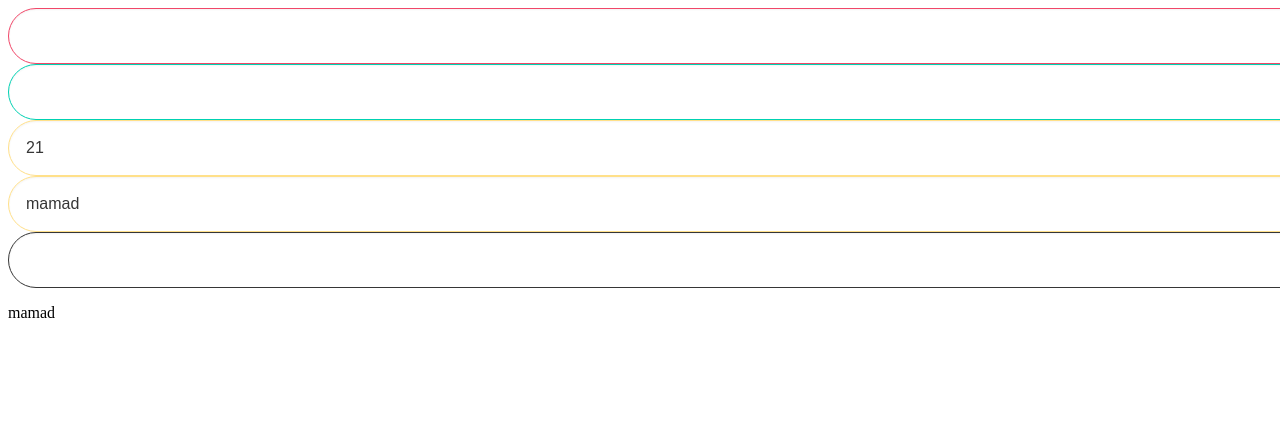
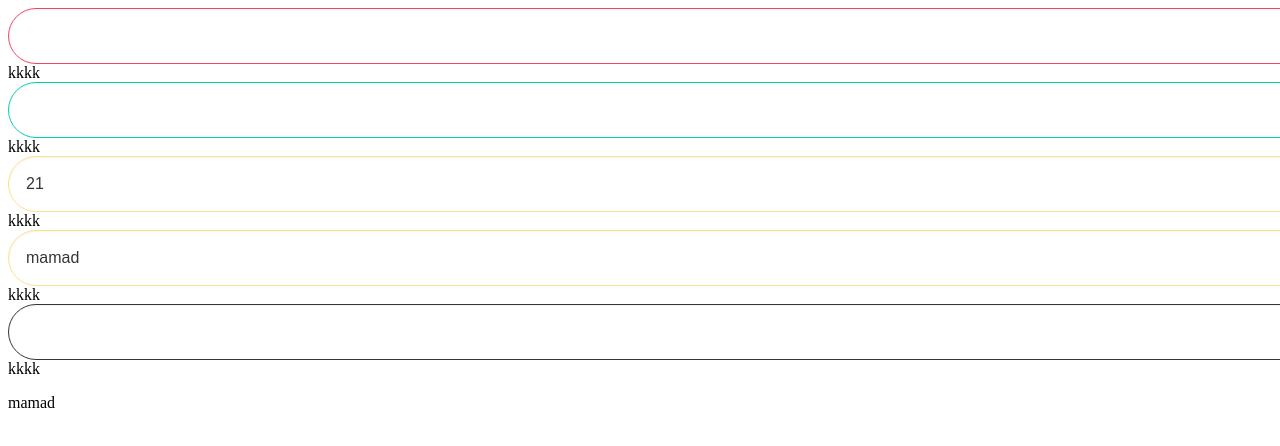
Before and after one commit to mohammad79-ch/learn-vue, a Vue app: page / in a window 1280 px wide. Shown: the top 446 px of the page. Built offline with nearby package versions, Linux system fonts and the light colour scheme.

Commit message:
done practic component part 2

```diff
--- a/src/App.vue
+++ b/src/App.vue
@@ -1,17 +1,17 @@
 <template>
-<!--  <BaseButton color="info" is-light="false" />-->
-<!--  <BaseButton color="danger" is-light="false" is-large="large" />-->
-<!--  <BaseButton color="warning" is-loading="true" is-light="false" is-large="large" />-->
-<!--    <BaseButton color="primary" :is-loading="isLoading"  is-large="small" @click="changeColor" />-->
+  <!--  <BaseButton color="info" is-light="false" />-->
+  <!--  <BaseButton color="danger" is-light="false" is-large="large" />-->
+  <!--  <BaseButton color="warning" is-loading="true" is-light="false" is-large="large" />-->
+  <!--    <BaseButton color="primary" :is-loading="isLoading"  is-large="small" @click="changeColor" />-->
 
-<!--  base input -->
+  <!--  base input -->
 
-  <BaseInput color="danger" />
-  <BaseInput color="primary" />
-  <BaseInput color="warning" v-model="age" />
-  <BaseInput color="warning" v-model="name" />
-  <BaseInput color="dark" :type="type" @click="showPassword" />
-  <p>{{name}}</p>
+  <BaseInput color="danger"/>
+  <BaseInput color="primary"/>
+  <BaseInput color="warning" v-model="age"/>
+  <BaseInput color="warning" v-model="name"/>
+  <BaseInput color="dark" type/>
+  <p>{{ name }}</p>
 
 </template>
 
@@ -27,25 +27,20 @@ export default {
     BaseInput
   },
 
-  data(){
+  data() {
     return {
-      isLoading :false,
-      name : "mamad",
-      age:21,
-      type : "password",
+      isLoading: false,
+      name: "mamad",
+      age: 21,
+      type: "password",
     }
   },
 
 
-  methods : {
-    showPassword(){
-    if (this.type == 'password'){
-     return  this.type = 'text';
-    }
-    return this.type = 'password'
-    },
-    changeColor(){
-      this.isLoading=true
+  methods: {
+
+    changeColor() {
+      this.isLoading = true
     }
   }
 }
--- a/src/components/BaseInput.vue
+++ b/src/components/BaseInput.vue
@@ -1,19 +1,22 @@
 <template>
-  <input type="text" class="input is-rounded"
-  :class="{
+  <div>
+    <input :type="getType" class="input is-rounded"
+           :class="{
     [`is-${color}`]:color
   }"
-  v-bind="$attrs"
-  :value="modelValue"
-  @input="(event) =>$emit('update:modelValue',event.target.value)"
-   >
-
+           v-bind="$attrs"
+           :value="modelValue"
+           @input="(event) =>$emit('update:modelValue',event.target.value)"
+    >
+    <a @click="getType = 'password'">kkkk</a>
+  </div>
 </template>
 
 <script>
 export default {
   name : 'BaseInput',
   inheritAttrs : false,
+
   props : {
     color:{
       type:String,
@@ -21,8 +24,28 @@ export default {
     },
     modelValue : {
       type : [String,Number]
+    },
+    type : {
+      type : [String],
+      default : 'text'
     }
   },
+  data(){
+    return {
+      getType : this.type,
+      checkStatus : false
+    }
+  },
+  methods : {
+    // changeType(){
+    //
+    //  if (this.getType == 'password'){
+    //     this.getType = 'text' ;
+    //  }else{
+    //    this.getType = 'password';
+    //  }
+    // }
+  }
 }
 </script>
 
```
